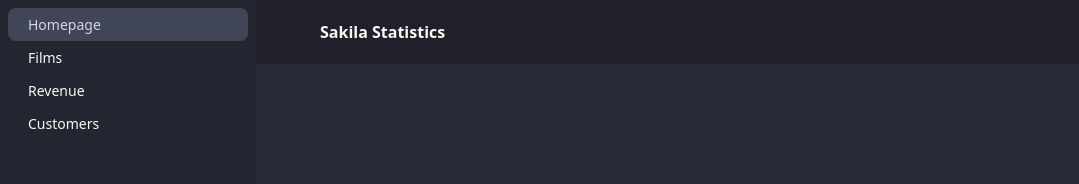
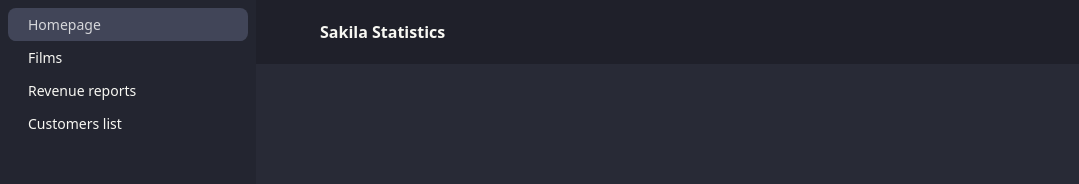
Before and after one commit to FabianMorag/frontend-for-sakila-statistics, a React (Vite) app: page / in a window 1280 px wide. Both pictures are taken after a click on the label "open sidebar". Shown: the top 184 px of the page, without its empty margins (0-1079 px from the left). Built offline with nearby package versions, Linux system fonts and the light colour scheme; what @iconify/tailwind4 would draw is missing.

Commit message:
feat: update NavLink labels for better clarity and consistency

```diff
--- a/src/App.tsx
+++ b/src/App.tsx
@@ -42,7 +42,9 @@ export default function App() {
                 data-tip="Homepage"
               >
                 <span className="text-xl icon-[fluent--home-24-filled]" />
-                <span className="is-drawer-close:hidden">Homepage</span>
+                <span className="is-drawer-close:hidden whitespace-nowrap">
+                  Homepage
+                </span>
               </NavLink>
             </li>
 
@@ -53,7 +55,9 @@ export default function App() {
                 data-tip="Films"
               >
                 <span className="text-xl icon-[fluent--filmstrip-play-24-filled]" />
-                <span className="is-drawer-close:hidden">Films</span>
+                <span className="is-drawer-close:hidden whitespace-nowrap">
+                  Films
+                </span>
               </NavLink>
             </li>
 
@@ -64,7 +68,9 @@ export default function App() {
                 data-tip="Revenue Reports"
               >
                 <span className="text-xl icon-[bxs--report]" />
-                <span className="is-drawer-close:hidden"> Revenue</span>
+                <span className="is-drawer-close:hidden whitespace-nowrap">
+                  Revenue reports
+                </span>
               </NavLink>
             </li>
 
@@ -75,7 +81,9 @@ export default function App() {
                 data-tip="Customers"
               >
                 <span className="text-xl icon-[solar--user-bold]" />
-                <span className="is-drawer-close:hidden">Customers</span>
+                <span className="is-drawer-close:hidden whitespace-nowrap">
+                  Customers list
+                </span>
               </NavLink>
             </li>
           </ul>
```
